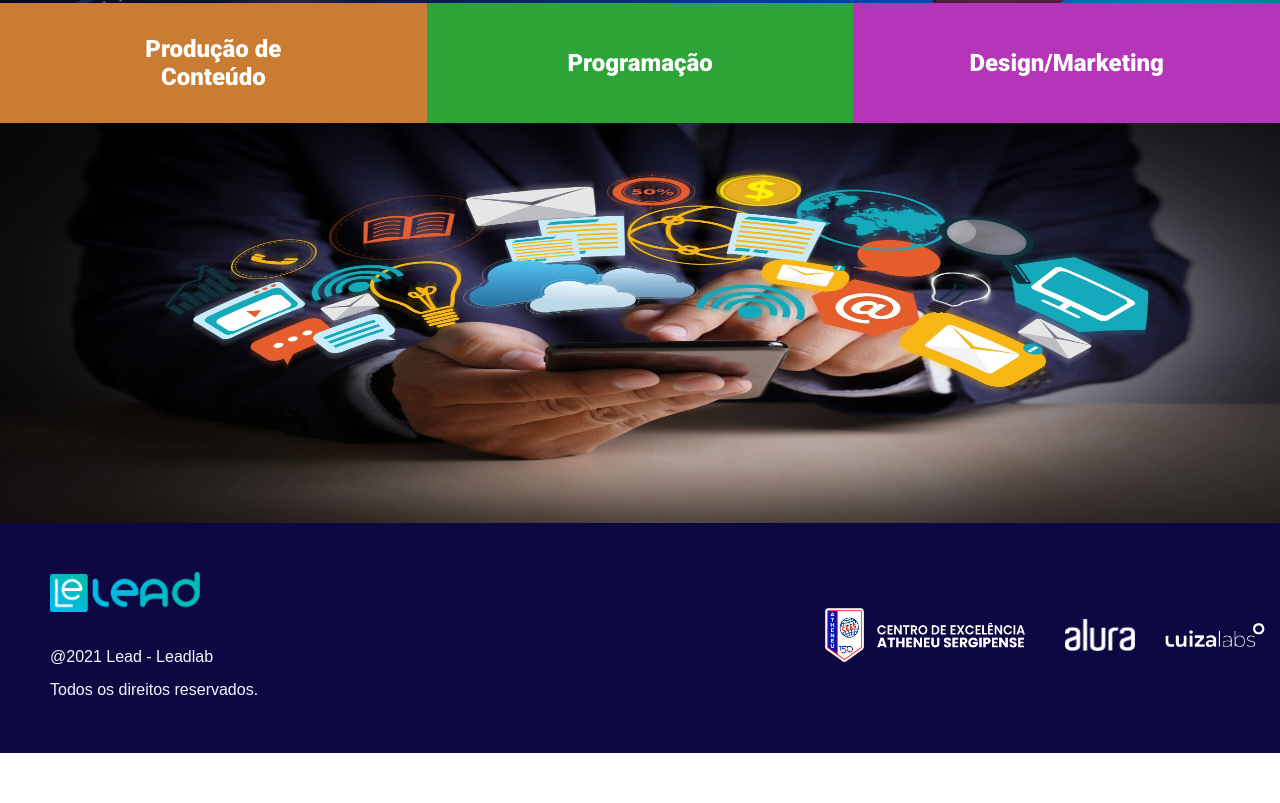
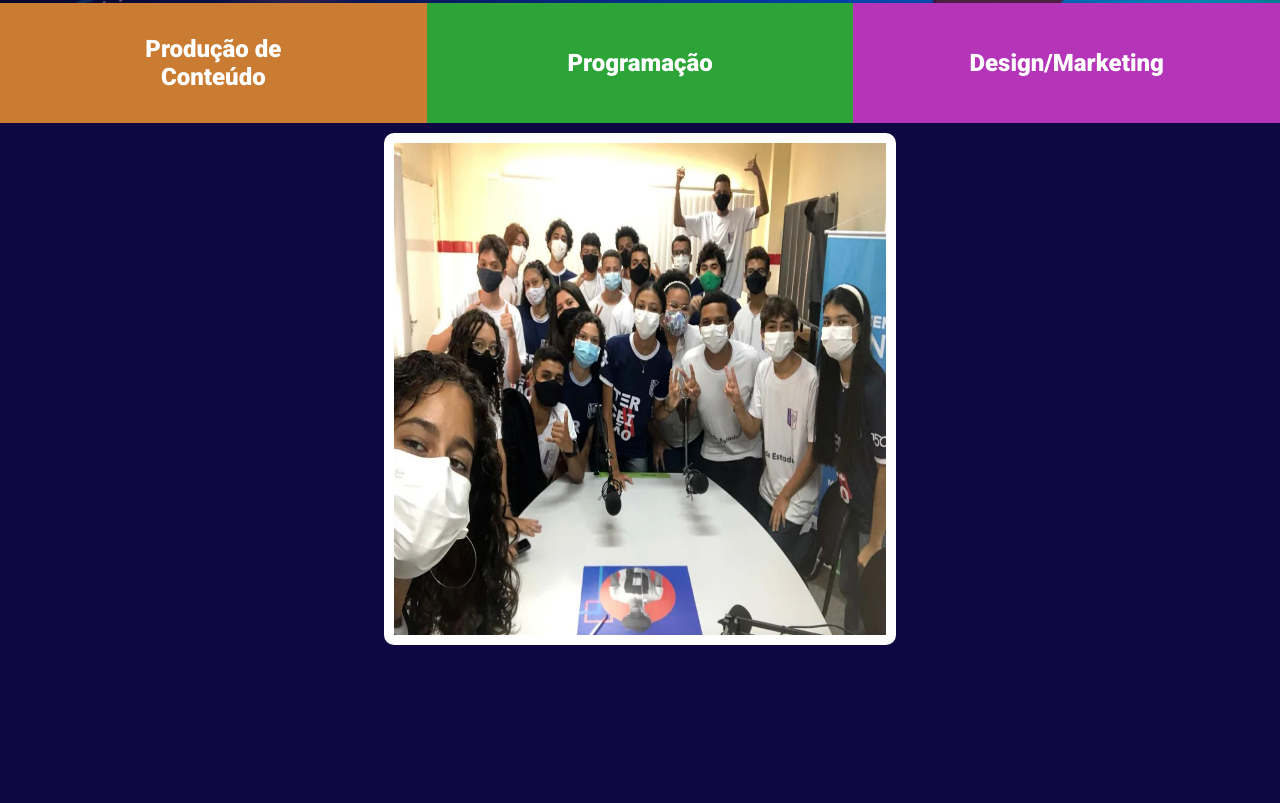
Before and after one commit to Jo-onas/Lead-Site-beta-, a plain HTML site: page index.html in a window 1280 px wide. Shown: the part 677-1480 px from the top of the page. Before the commit the page ends 1430 px from the top, so only its background shows below. Drawn offline with Linux system fonts and the light colour scheme.

Commit message:
Add files via upload

```diff
--- a/index.html
+++ b/index.html
@@ -83,11 +83,11 @@
                 </div>
 
                 <div class="slidergp">
-                    <img src="assets/time02.jpeg">
+                    <img src="assets/time02.png">
                 </div>
 
                 <div class="slidergp">
-                    <img src="assets/time03.jpeg">
+                    <img src="assets/time03.jpg">
                 </div>
             </div>
 
--- a/style.css
+++ b/style.css
@@ -10,6 +10,8 @@ body, input, textarea, button {
     font-family: 'Roboto', sans-serif;
 
 }
+body{background-color: rgb(13, 7, 66);
+overflow-x: hidden;}
 
 a {
     display: block;
@@ -214,18 +216,26 @@ header button:hover {
     }
 
     .banner2 .slider2 {
+
         display: flex;
         transition: all 0.7s ease-in-out;
     }
 
     .slidergp {
+        align-items: center;
+        flex-direction: column;
         display: flex;
         width: 100vw;
     }
 
     .slidergp img {
-        width: 100vw;
-        height: 400px;
+        margin-top: 10px;
+        border-radius: 10px;
+        border-color: white;
+        border-style: solid;
+        border-width: 10px;
+        width: 40vw;
+        height: 100%;
     }
 
 /* --------------------------------------- */
@@ -320,9 +330,9 @@ header button:hover {
 /* RODAPE */
 
 footer {
-    margin-top: 400px;
+    margin-top: 700px;
     font-family: 'Poppins', sans-serif;
-    background-color: rgb(13, 7, 66);
+    background-color: rgb(3, 0, 34);
     height: 230px;
    display: flex;
    align-items: center;
```
Also changed, not shown: assets/time01.jpg, assets/time02.png (added), 3 other files.
